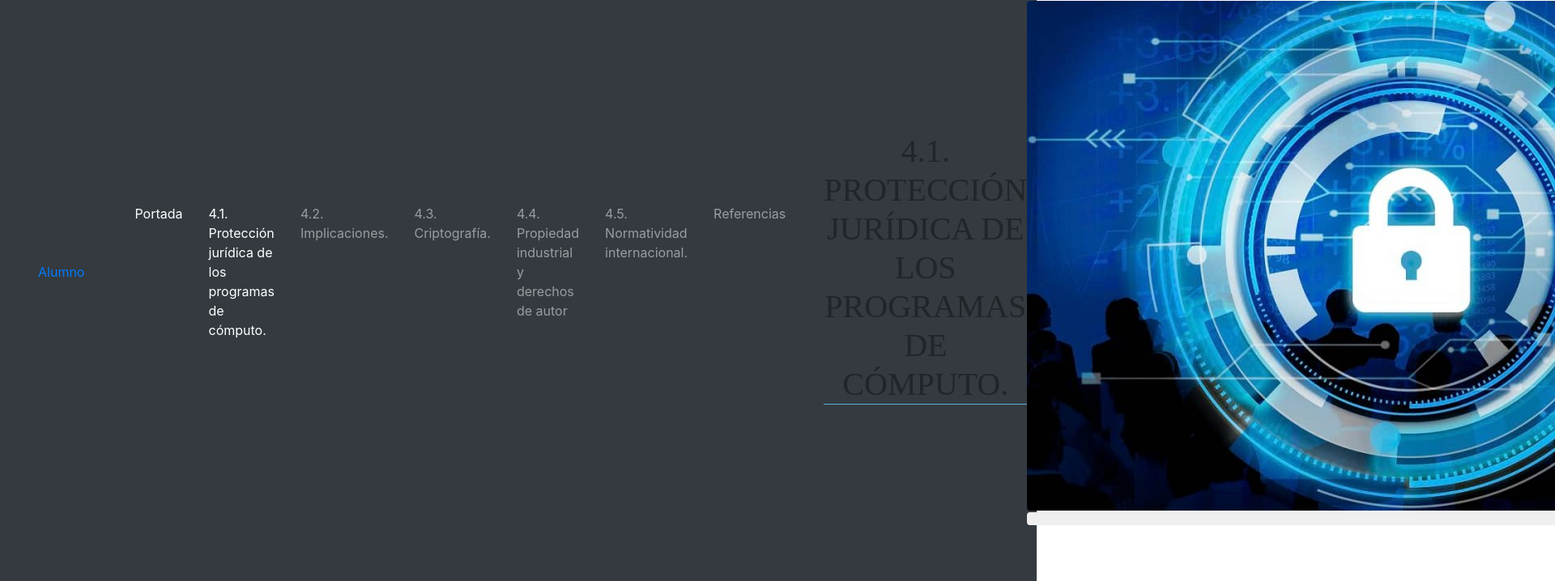
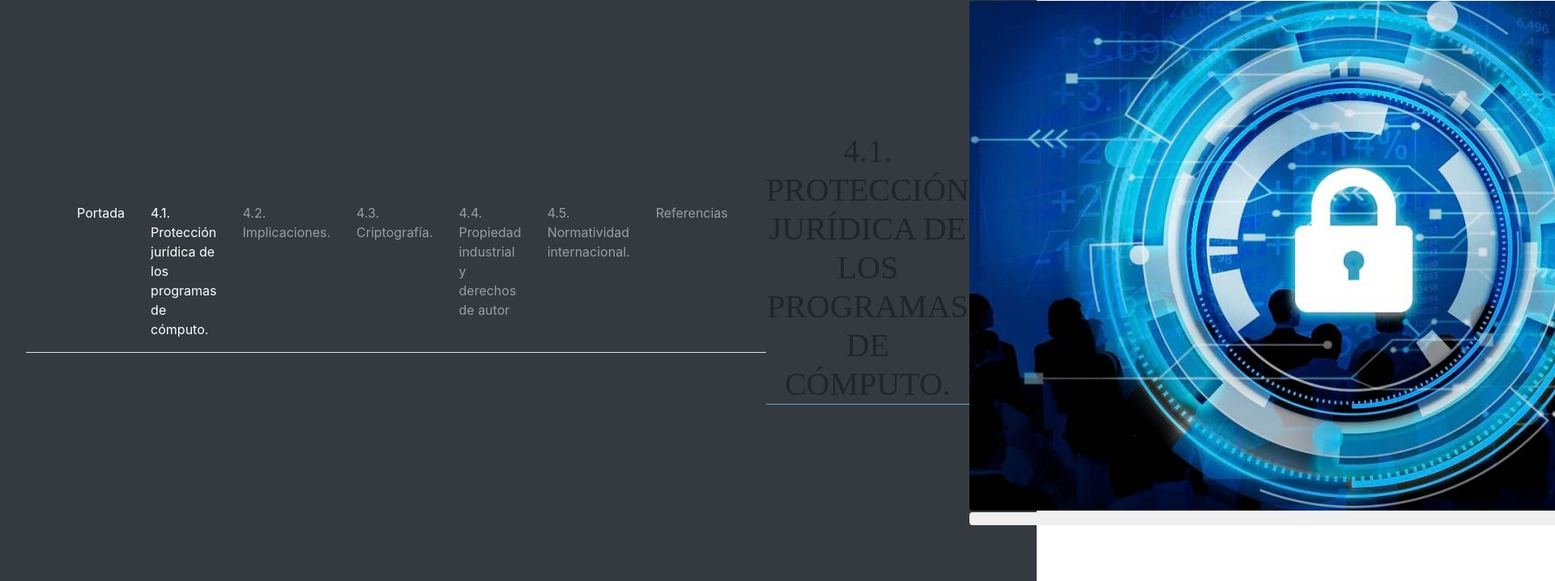
Before and after one commit to DiosGabriel/P-gina-Taller-Legislaci-n-1, a plain HTML site: page 4.1. Protección jurídica.html in a window 1280 px wide. Shown: the part 1718-2436 px from the top of the page at 81% size, 1920 px wide, since content can reach past the window. Drawn offline with nearby package versions, Linux system fonts and the light colour scheme.

Commit message:
Update 4.1. Protección jurídica.html
Quitar Alumno y mejorar menu

```diff
--- a/4.1. Protección jurídica.html
+++ b/4.1. Protección jurídica.html
@@ -69,10 +69,9 @@
     <nav class="navbar navbar-expand-lg navbar-dark bg-dark border-bottom border-body" data-bs-theme="dark">
         <a class="navbar-brand" href="#"></a>
 
-<div class="container-fluid">
-    <a href="#integrante" onclick="alert('Alumno:\n-Gabriel Rodríguez Mexicano')">Alumno</a>
-</div>
-<nav class="navbar navbar-black bg-black">
+
+<nav class="navbar navbar-expand-lg navbar-dark bg-dark border-bottom border-body" data-bs-theme="dark">
+    <a class="navbar-brand" href="#"></a>
     <div class="container-fluid">
             <ul class="navbar-nav d-flex flex-row justify-content-between">
                 <li class="nav-item mx-2">
```
